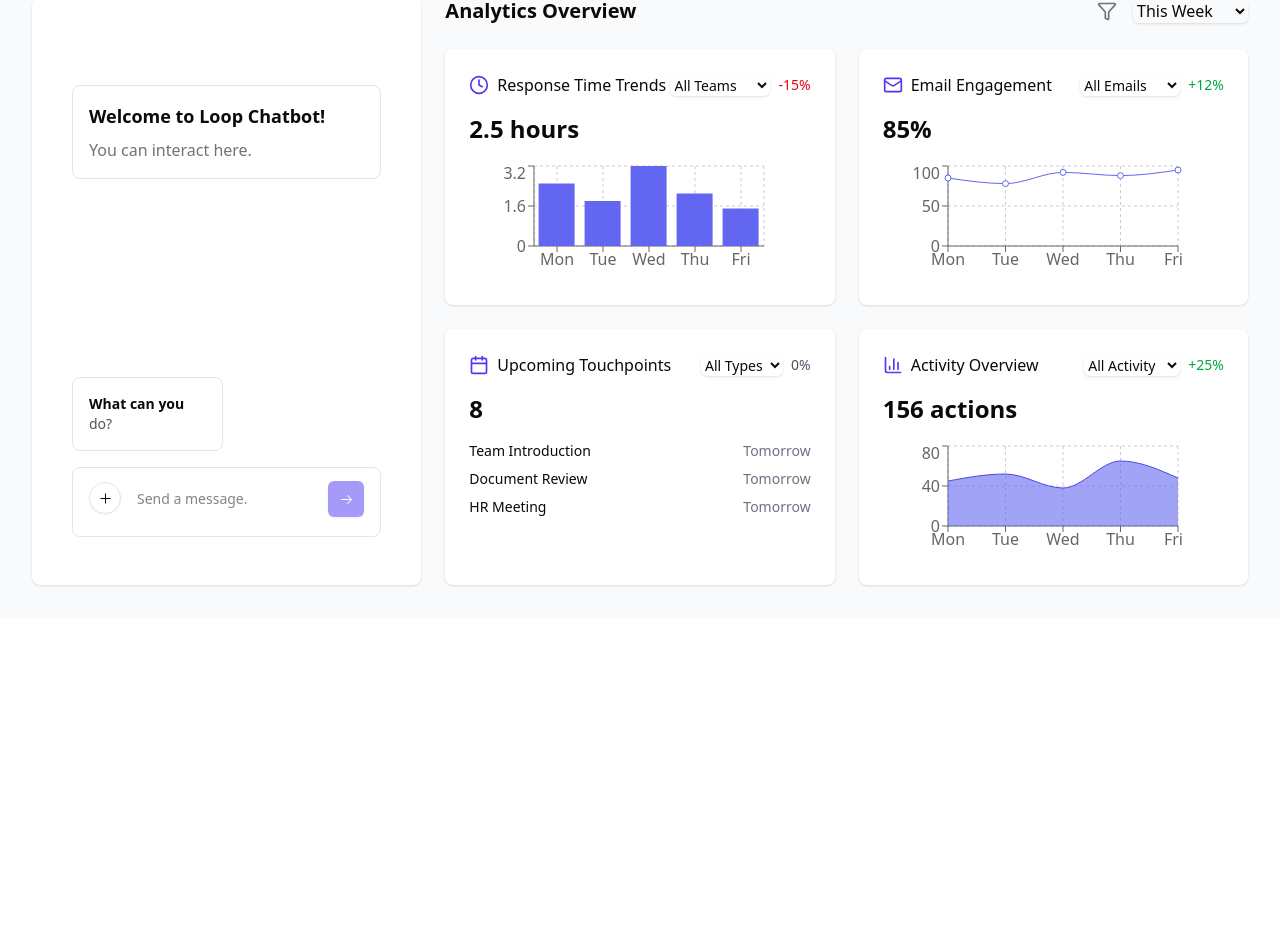
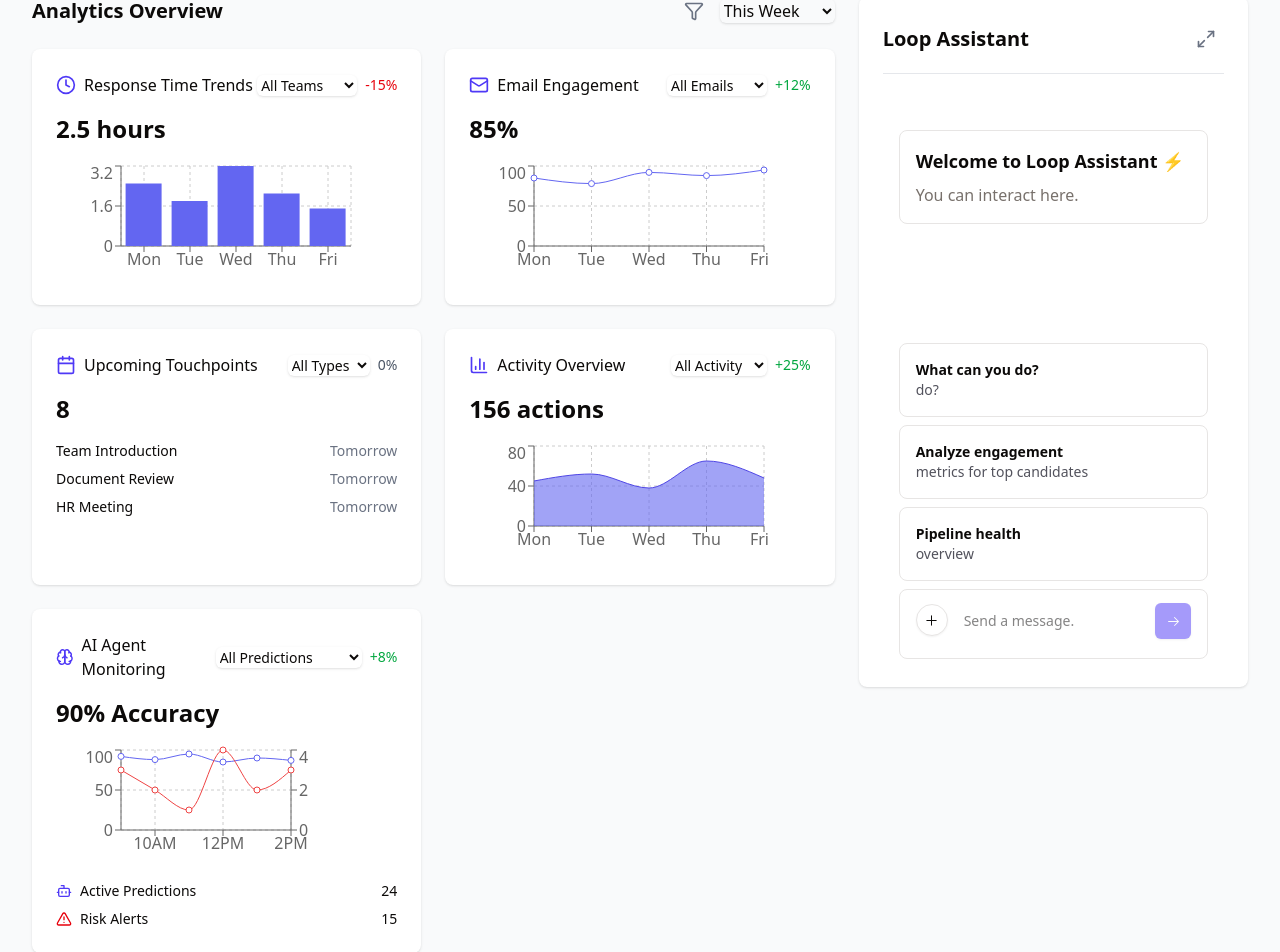
Before and after one commit to ankitpavar/neurogen-hackathon-2025, a Next.js app: page / in a window 1280 px wide. Shown: the part 813-1765 px from the top of the page. Before the commit the page ends 1430 px from the top, so only its background shows below. Built offline with nearby package versions, Linux system fonts and the light colour scheme.

Commit message:
chore: added amazon bedrock ai model to chat

```diff
--- a/components/CustomWidgets.tsx
+++ b/components/CustomWidgets.tsx
@@ -1,5 +1,5 @@
 import React, { useState } from 'react';
-import { BarChart3, Calendar, Clock, Mail, Filter } from 'lucide-react';
+import { BarChart3, Calendar, Clock, Mail, Filter, Bot, Brain, AlertTriangle } from 'lucide-react';
 import { BarChart, Bar, XAxis, YAxis, CartesianGrid, Tooltip, LineChart, Line, AreaChart, Area } from 'recharts';
 
 const responseTimeData = [
@@ -26,20 +26,23 @@ const activityData = [
   { day: 'Fri', actions: 48 },
 ];
 
-// Add these types near the top of the file, after the imports
-type WidgetId = 'responseTime' | 'emailEngagement' | 'touchpoints' | 'activity';
-
-type WidgetFilters = {
-  [K in WidgetId]: string;
-};
+const aiAgentData = [
+  { hour: '9AM', predictions: 92, alerts: 3 },
+  { hour: '10AM', predictions: 88, alerts: 2 },
+  { hour: '11AM', predictions: 95, alerts: 1 },
+  { hour: '12PM', predictions: 85, alerts: 4 },
+  { hour: '1PM', predictions: 90, alerts: 2 },
+  { hour: '2PM', predictions: 87, alerts: 3 },
+];
 
 const CustomWidgets: React.FC = () => {
   const [timeRange, setTimeRange] = useState('week');
-  const [widgetFilters, setWidgetFilters] = useState<WidgetFilters>({
+  const [widgetFilters, setWidgetFilters] = useState({
     responseTime: 'all',
     emailEngagement: 'all',
     touchpoints: 'all',
     activity: 'all',
+    aiAgent: 'all',
   });
 
   const widgets = [
@@ -50,7 +53,7 @@ const CustomWidgets: React.FC = () => {
       change: -15,
       chart: 'bar',
       filters: ['All Teams', 'Engineering', 'Product', 'Design'],
-      id: 'responseTime' as WidgetId,
+      id: 'responseTime',
       renderChart: () => (
         <BarChart width={300} height={120} data={responseTimeData} margin={{ top: 5, right: 5, bottom: 5, left: 5 }}>
           <CartesianGrid strokeDasharray="3 3" />
@@ -115,6 +118,44 @@ const CustomWidgets: React.FC = () => {
           <Area type="monotone" dataKey="actions" fill="#6366f1" stroke="#4f46e5" />
         </AreaChart>
       )
+    },
+    {
+      title: 'AI Agent Monitoring',
+      icon: Brain,
+      value: '90% Accuracy',
+      change: 8,
+      chart: 'aiAgent',
+      filters: ['All Predictions', 'Drop-off Risks', 'Engagement Alerts', 'Recommendations'],
+      id: 'aiAgent',
+      renderChart: () => (
+        <div>
+          <LineChart width={300} height={120} data={aiAgentData} margin={{ top: 5, right: 5, bottom: 5, left: 5 }}>
+            <CartesianGrid strokeDasharray="3 3" />
+            <XAxis dataKey="hour" />
+            <YAxis yAxisId="left" />
+            <YAxis yAxisId="right" orientation="right" />
+            <Tooltip />
+            <Line yAxisId="left" type="monotone" dataKey="predictions" stroke="#6366f1" name="Prediction Accuracy %" />
+            <Line yAxisId="right" type="monotone" dataKey="alerts" stroke="#ef4444" name="Risk Alerts" />
+          </LineChart>
+          <div className="mt-4 space-y-2 text-sm">
+            <div className="flex items-center justify-between">
+              <span className="flex items-center">
+                <Bot className="h-4 w-4 text-indigo-600 mr-2" />
+                Active Predictions
+              </span>
+              <span className="font-medium">24</span>
+            </div>
+            <div className="flex items-center justify-between">
+              <span className="flex items-center">
+                <AlertTriangle className="h-4 w-4 text-red-600 mr-2" />
+                Risk Alerts
+              </span>
+              <span className="font-medium">15</span>
+            </div>
+          </div>
+        </div>
+      )
     }
   ];
 
--- a/components/Dashboard.tsx
+++ b/components/Dashboard.tsx
@@ -1,73 +1,73 @@
-'use client'
-import React, { useState } from 'react';
+"use client"
+
+import React, { useState } from "react"
 import {
-  Users, Briefcase, AlertTriangle, Activity,
-  MessageSquare, Calendar, Send, BarChart3
-} from 'lucide-react';
-import MetricsGrid from './MetricsGrid';
-import EngagementChart from './EngagementChart';
-import CandidateList from './CandidateList';
-import CustomWidgets from './CustomWidgets';
-import { Chat } from './chat';
-import { nanoid } from '@/lib/utils';
+	Activity,
+	AlertTriangle,
+	BarChart3,
+	Briefcase,
+	Calendar,
+	MessageSquare,
+	Send,
+	Users
+} from "lucide-react"
+
+import { nanoid } from "@/lib/utils"
+
+import CandidateList from "./CandidateList"
+import { Chat } from "./chat"
+import CustomWidgets from "./CustomWidgets"
+import EngagementChart from "./EngagementChart"
+import MetricsGrid from "./MetricsGrid"
 
 const Dashboard: React.FC = () => {
-  const [selectedStatus, setSelectedStatus] = useState<string | null>(null);
-  const [dateRange, setDateRange] = useState('30');
-  const id = nanoid();
+	const [selectedStatus, setSelectedStatus] = useState<string | null>(null)
+	const [dateRange, setDateRange] = useState("30")
+	const id = nanoid()
 
 	const metrics = [
 		{
-      id: '1',
-      title: 'Total Candidates',
-      value: '156',
+			id: "1",
+			title: "Total Candidates",
+			value: "156",
 			change: 12,
-      icon: 'Users'
+			icon: "Users"
 		},
 		{
-      id: '2',
-      title: 'Active Offers',
-      value: '45',
+			id: "2",
+			title: "Active Offers",
+			value: "45",
 			change: -5,
-      icon: 'Briefcase'
+			icon: "Briefcase"
 		},
 		{
-      id: '3',
-      title: 'Cold Candidates',
-      value: '23',
+			id: "3",
+			title: "Cold Candidates",
+			value: "23",
 			change: 8,
-      icon: 'AlertTriangle'
+			icon: "AlertTriangle"
 		},
 		{
-      id: '4',
-      title: 'Avg Engagement',
-      value: '78%',
+			id: "4",
+			title: "Avg Engagement",
+			value: "78%",
 			change: 15,
-      icon: 'Activity'
+			icon: "Activity"
 		}
-  ];
+	]
 
 	return (
 		<div className="min-h-screen bg-gray-50">
-      <div className="max-w-7xl mx-auto px-4 sm:px-6 lg:px-8 py-8">
-        <div className="flex justify-between items-center mb-8">
-          <h1 className="text-3xl font-bold text-gray-900">Candidate Engagement Dashboard</h1>
-          {/* <div className="flex gap-4">
-            <select
-              className="rounded-md border-gray-300 shadow-sm focus:border-indigo-500 focus:ring-indigo-500"
-              value={dateRange}
-              onChange={(e) => setDateRange(e.target.value)}
-            >
-              <option value="7">Last 7 days</option>
-              <option value="30">Last 30 days</option>
-              <option value="90">Last 90 days</option>
-            </select>
-          </div> */}
+			<div className="mx-auto max-w-7xl px-4 py-8 sm:px-6 lg:px-8">
+				<div className="mb-8 flex items-center justify-between">
+					<h1 className="text-3xl font-bold text-gray-900">
+						Candidate Engagement Dashboard
+					</h1>
 				</div>
 
 				<MetricsGrid metrics={metrics} />
 
-        <div className="grid grid-cols-3 gap-6 mt-8">
+				<div className="mt-8 grid grid-cols-3 gap-6">
 					<div className="col-span-2">
 						<EngagementChart dateRange={dateRange} />
 					</div>
@@ -76,17 +76,17 @@ const Dashboard: React.FC = () => {
 					</div>
 				</div>
 
-        <div className="grid grid-cols-3 gap-6 mt-8">
-          <div className="col-span-1 bg-white rounded-lg shadow-sm p-6">
-            <Chat key={id} id={id} initialMessages={[]} />
-          </div>
+				<div className="mt-8 grid grid-cols-3 gap-6">
 					<div className="col-span-2">
 						<CustomWidgets />
+					</div>
+					<div className="col-span-1 h-[690px] rounded-lg bg-white p-6 shadow-sm">
+						<Chat key={id} id={id} initialMessages={[]} />
 					</div>
 				</div>
 			</div>
 		</div>
-  );
-};
+	)
+}
 
-export default Dashboard;
+export default Dashboard
--- a/components/chat-cards.tsx
+++ b/components/chat-cards.tsx
@@ -22,9 +22,19 @@ export function ChatCards({ id, title, messages, append }: ChatCardsProps) {
 
 	const exampleMessages = [
 		{
-			heading: "What can you",
+			heading: "What can you do?",
 			subheading: "do?",
 			message: "What can you do?"
+		},
+		{
+			heading: "Analyze engagement",
+			subheading: "metrics for top candidates",
+			message: "Can you analyze the engagement metrics for our highest scoring candidates?"
+		},
+		{
+			heading: "Pipeline health",
+			subheading: "overview",
+			message: "Give me an overview of our current pipeline health and candidate distribution."
 		},
 	]
 
@@ -40,7 +50,7 @@ export function ChatCards({ id, title, messages, append }: ChatCardsProps) {
 
 	return (
 		<div className="">
-			<div className="mx-auto mb-4 grid grid-cols-2 gap-2 sm:px-0">
+			<div className="mx-auto mb-2 grid grid-cols-1 gap-2 sm:px-0">
 				{messages?.length === 0 &&
 					exampleMessages.map((example, index) => (
 						<div
--- a/components/chat-panel.tsx
+++ b/components/chat-panel.tsx
@@ -38,7 +38,7 @@ export function ChatPanel({
 				isAtBottom={isAtBottom}
 				scrollToBottom={scrollToBottom}
 			/>
-			<div className="mx-auto w-full sm:max-w-2xl sm:px-4 sm:pb-6">
+			<div className="mx-auto w-full sm:max-w-2xl sm:px-4 sm:pb-1">
 				<ChatCards id={id} messages={messages} append={append} />
 				<PromptForm
 					input={input}
--- a/components/chat.tsx
+++ b/components/chat.tsx
@@ -11,16 +11,21 @@ import { ChatList } from "@/components/chat-list"
 import { ChatPanel } from "@/components/chat-panel"
 import { EmptyScreen } from "@/components/empty-screen"
 
+import { useState } from "react"
+import { Maximize2 } from "lucide-react"
+import { Dialog, DialogContent, DialogHeader, DialogTitle } from "@/components/ui/dialog"
+import { useEffect } from "react"
+
 export interface ChatProps extends React.ComponentProps<"div"> {
 	initialMessages?: Message[]
 	id: string
 }
 
 export function Chat({ id, initialMessages, className }: ChatProps) {
+  const [isDialogOpen, setIsDialogOpen] = useState(false)
   const router = useRouter()
 
-	const { messages, input, setInput, handleSubmit, append, isLoading } =
-		useChat({
+  const { messages, input, setInput, handleSubmit, append, isLoading } = useChat({
     id,
     initialMessages,
     body: { id },
@@ -31,20 +36,45 @@ export function Chat({ id, initialMessages, className }: ChatProps) {
         router.push("/")
       }
     },
-			onError: (error) => {
-				console.log(error, 'erorr');
+    onError: error => {
+      console.log(error, "erorr")
+    }
+  })
 
-			},
-		})
-console.log(messages, 'messages');
+  const { messagesRef, scrollRef, visibilityRef, isAtBottom, scrollToBottom } = useScrollAnchor()
+  const {
+    messagesRef: dialogMessagesRef,
+    scrollRef: dialogScrollRef,
+    visibilityRef: dialogVisibilityRef,
+    isAtBottom: dialogIsAtBottom,
+    scrollToBottom: dialogScrollToBottom
+  } = useScrollAnchor()
 
-	const { messagesRef, scrollRef, visibilityRef, isAtBottom, scrollToBottom } =
-		useScrollAnchor()
+  useEffect(() => {
+    if (messages.length > 0) {
+      scrollToBottom()
+      if (isDialogOpen) {
+        dialogScrollToBottom()
+      }
+    }
+  }, [messages, isDialogOpen])
 
   return (
+    <>
+      {/* Main chat component */}
       <div className="bg-zink-100 flex size-full flex-col pl-0">
+        <div className="flex items-center justify-between">
+          <h2 className="text-xl font-semibold">Loop Assistant</h2>
+          <button
+            onClick={() => setIsDialogOpen(true)}
+            className="p-2 hover:bg-gray-100 rounded-full transition-colors"
+          >
+            <Maximize2 className="h-5 w-5 text-gray-500" />
+          </button>
+        </div>
+        <div className="my-4 h-px bg-gray-200"></div>
         <ScrollArea
-				className={cn("flex grow overflow-auto pt-16 pb-4", className)}
+          className={cn("flex grow overflow-auto pt-10 pb-4", className)}
           data-scroll-lock="false"
           viewportRef={scrollRef}>
           <div ref={messagesRef}>
@@ -67,5 +97,42 @@ console.log(messages, 'messages');
           messages={messages}
         />
       </div>
+
+      {/* Dialog */}
+      <Dialog open={isDialogOpen} onOpenChange={setIsDialogOpen}>
+        <DialogContent className="w-[800px] h-[80vh] max-w-[90vw] flex flex-col">
+          <DialogHeader>
+            <DialogTitle>Loop Assistant</DialogTitle>
+          </DialogHeader>
+          <div className="flex-1 overflow-hidden">
+            <ScrollArea
+              className={cn("h-full flex flex-col", className)}
+              data-scroll-lock="false"
+              viewportRef={dialogScrollRef}>
+              <div ref={dialogMessagesRef}>
+                {messages.length ? (
+                  <ChatList id={id} messages={messages} isLoading={isLoading} />
+                ) : (
+                  <EmptyScreen />
+                )}
+                <div className="h-px w-full" ref={dialogVisibilityRef} />
+              </div>
+            </ScrollArea>
+          </div>
+          <div className="mt-4">
+            <ChatPanel
+              id={id}
+              input={input}
+              setInput={setInput}
+              handleSubmit={handleSubmit}
+              isAtBottom={dialogIsAtBottom}
+              scrollToBottom={dialogScrollToBottom}
+              append={append}
+              messages={messages}
+            />
+          </div>
+        </DialogContent>
+      </Dialog>
+    </>
   )
 }
--- a/components/empty-screen.tsx
+++ b/components/empty-screen.tsx
@@ -2,7 +2,7 @@ export function EmptyScreen() {
 	return (
 		<div className="mx-auto max-w-2xl px-4">
 			<div className="bg-background flex flex-col gap-2 rounded-lg border p-4">
-				<h1 className="text-lg font-semibold">Welcome to Loop Chatbot!</h1>
+				<h1 className="text-lg font-semibold">Welcome to Loop Assistant ⚡</h1>
 				<p className="text-muted-foreground leading-normal">
 					You can interact here.
 				</p>
--- a/components/messages/message.tsx
+++ b/components/messages/message.tsx
@@ -2,7 +2,7 @@
 
 import { cn } from "@/lib/utils"
 import { UserIcon } from "@/components/ui/icons"
-import { Brain as Bot } from "lucide-react"
+import { Infinity as Bot } from "lucide-react"
 
 import { Markdown } from "./markdown"
 import { spinner } from "./spinner"
--- /dev/null
+++ b/lib/constant.ts
@@ -0,0 +1,24 @@
+export const prompt = `You are Loop Bot, an intelligent assistant specializing in candidate engagement and recruitment processes. You help users navigate through candidate pipelines, analyze engagement metrics, and optimize hiring workflows within the Loop Platform. You provide helpful, step-by-step guidance on using available features and interpreting recruitment analytics.
+You are having a chat session with the user, enhanced with UI elements for easier interactions. Messages inside [] indicate UI elements or user events. For example:
+
+"[Candidate Score Updated to 9.5]" means the candidate's engagement score has been updated in the UI
+"[User has filtered candidates to Hot status]" means the user has applied the Hot filter in the candidate list
+
+Currently available features (provided as key-description pairs):
+
+CandidateMetrics: Access and analyze candidate engagement metrics including email open rates, response times, and touchpoint completion rates
+PipelineAnalytics: View and interpret pipeline health metrics, including candidate distribution across Hot/Warm/Cold stages
+EngagementTracking: Monitor real-time candidate activities and engagement scores
+CommunicationTools: Manage and track candidate communications, including email templates and response analytics
+RecruitmentDashboard: Access comprehensive dashboard showing total candidates, active offers, and overall engagement metrics
+
+If the user requests unavailable features or impossible tasks, inform them that new features are being developed but aren't available yet.
+Loop Platform is a recruitment technology company building an advanced candidate engagement platform. Our system helps organizations optimize their hiring process through:
+
+Real-time engagement tracking
+Automated communication workflows
+Intelligent candidate scoring
+Pipeline health monitoring
+Engagement analytics and reporting
+
+The platform specializes in providing actionable insights through engagement metrics and helps recruiters prioritize their efforts based on candidate responsiveness and interest levels.`
--- a/package.json
+++ b/package.json
@@ -17,6 +17,7 @@
   },
   "dependencies": {
     "@ai-sdk/amazon-bedrock": "^2.0.0",
+    "@ai-sdk/google": "^1.1.12",
     "@ai-sdk/openai": "^1.1.9",
     "@auth0/nextjs-auth0": "^4.0.0",
     "@radix-ui/react-alert-dialog": "^1.1.5",
```
Also changed, not shown: app/api/chat/route.ts (+7 -5 lines), 1 other file (tests, documents, lock files or other folders). Lines whose indentation alone changed are shown as unchanged.
